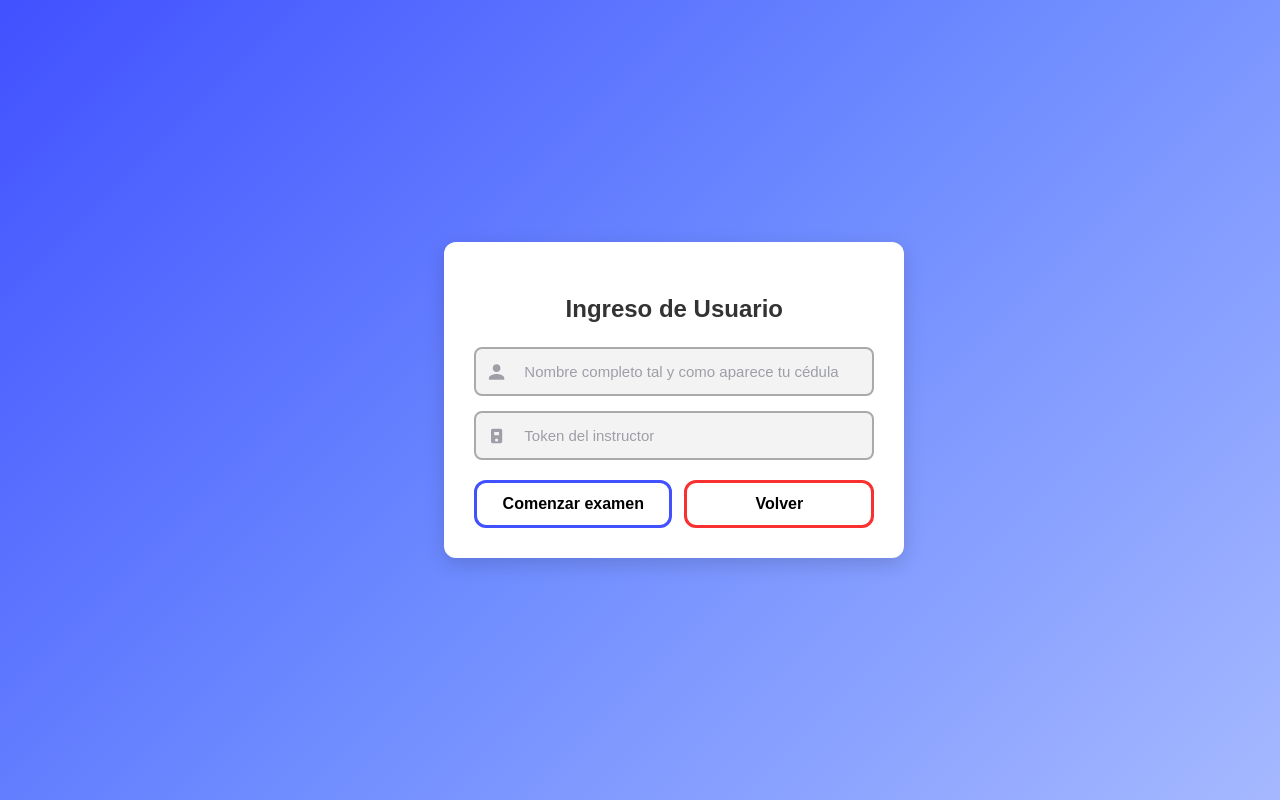
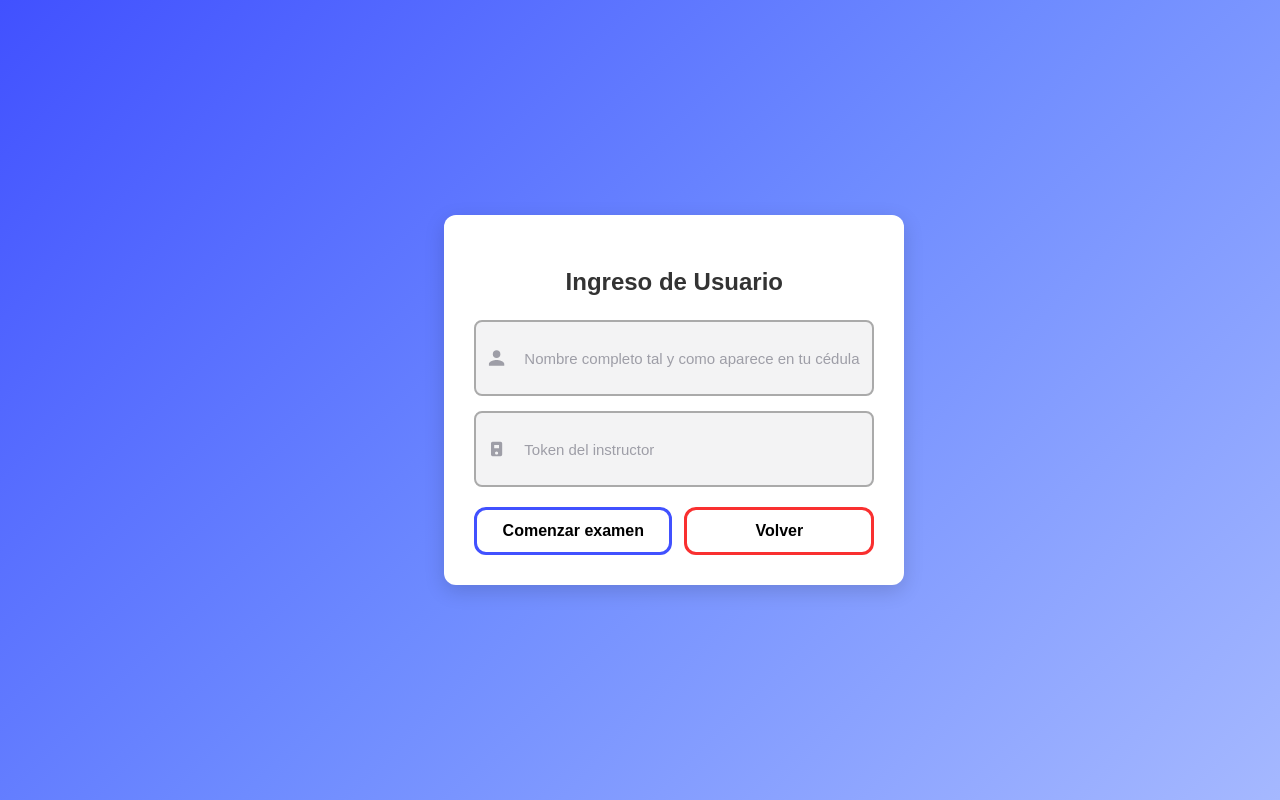
Before and after one commit to FabricioVegaAlfaro/frontend-examenes, a React (Vite) app: page /usuario in a window 1280 px wide. Built offline with nearby package versions, Linux system fonts and the light colour scheme.

Commit message:
Cambios en el UserLogin 3

```diff
--- a/src/pages/UserLogin.css
+++ b/src/pages/UserLogin.css
@@ -39,8 +39,9 @@ body {
 
 .input-user {
   width: 100%;
+  min-height: 48px; /* más alto para texto largo */
   padding: 12px;
-  padding-left: 3rem; /* MÁS espacio para que el texto no choque con el icono */
+  padding-left: 3rem; /* espacio para el ícono */
   border: 2px solid #aaa;
   border-radius: 8px;
   outline: none;
@@ -48,15 +49,17 @@ body {
   color: #0d0c22;
   transition: 0.3s ease;
   font-size: 15px;
-  line-height: 1.4; /* mejor altura de texto */
-  white-space: nowrap;
-  overflow: hidden;
-  text-overflow: ellipsis; /* si llega a ser demasiado largo, que no se monte */
+  line-height: 1.4;
+
+  /* ✅ permitir que el placeholder se divida en varias líneas */
+  white-space: normal;
+  overflow-wrap: break-word;
 }
 
 .input-user::placeholder {
   color: #9e9ea7;
-  white-space: normal; /* permite que se parta en varias líneas si hace falta */
+  white-space: normal;   /* permite varias líneas */
+  line-height: 1.3;
 }
 
 .input-user:focus {
@@ -70,7 +73,7 @@ body {
   position: absolute;
   left: 0.8rem;
   top: 50%;
-  transform: translateY(-50%); /* centra mejor el icono verticalmente */
+  transform: translateY(-50%);
   fill: #9e9ea7;
   width: 1.2rem;
   height: 1.2rem;
--- a/src/pages/UserLogin.jsx
+++ b/src/pages/UserLogin.jsx
@@ -43,7 +43,7 @@ export default function UsuarioLogin() {
           <input
             className="input-user"
             type="text"
-            placeholder="Nombre completo tal y como aparece tu cédula"
+            placeholder="Nombre completo tal y como aparece en tu cédula"
             value={nombreCompleto}
             onChange={(e) => setNombreCompleto(e.target.value)}
           />
```
